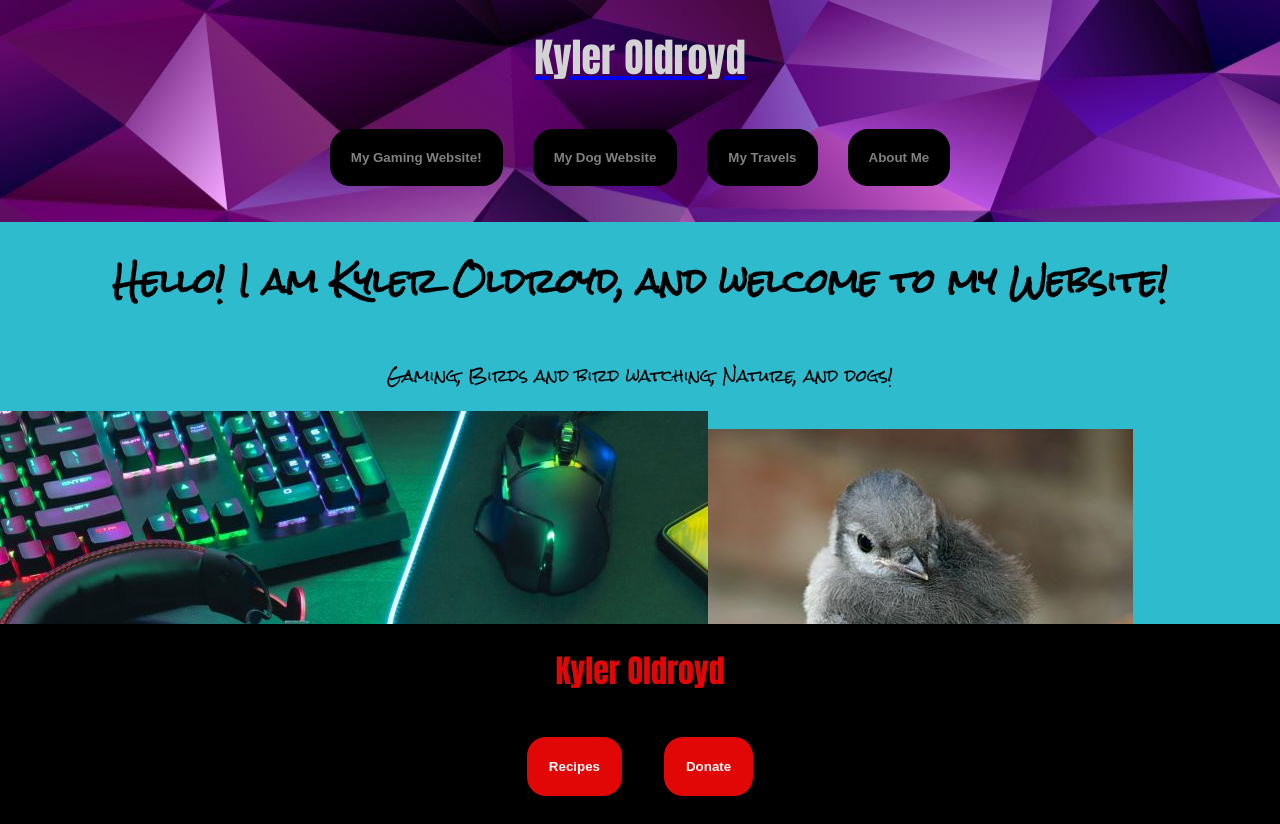
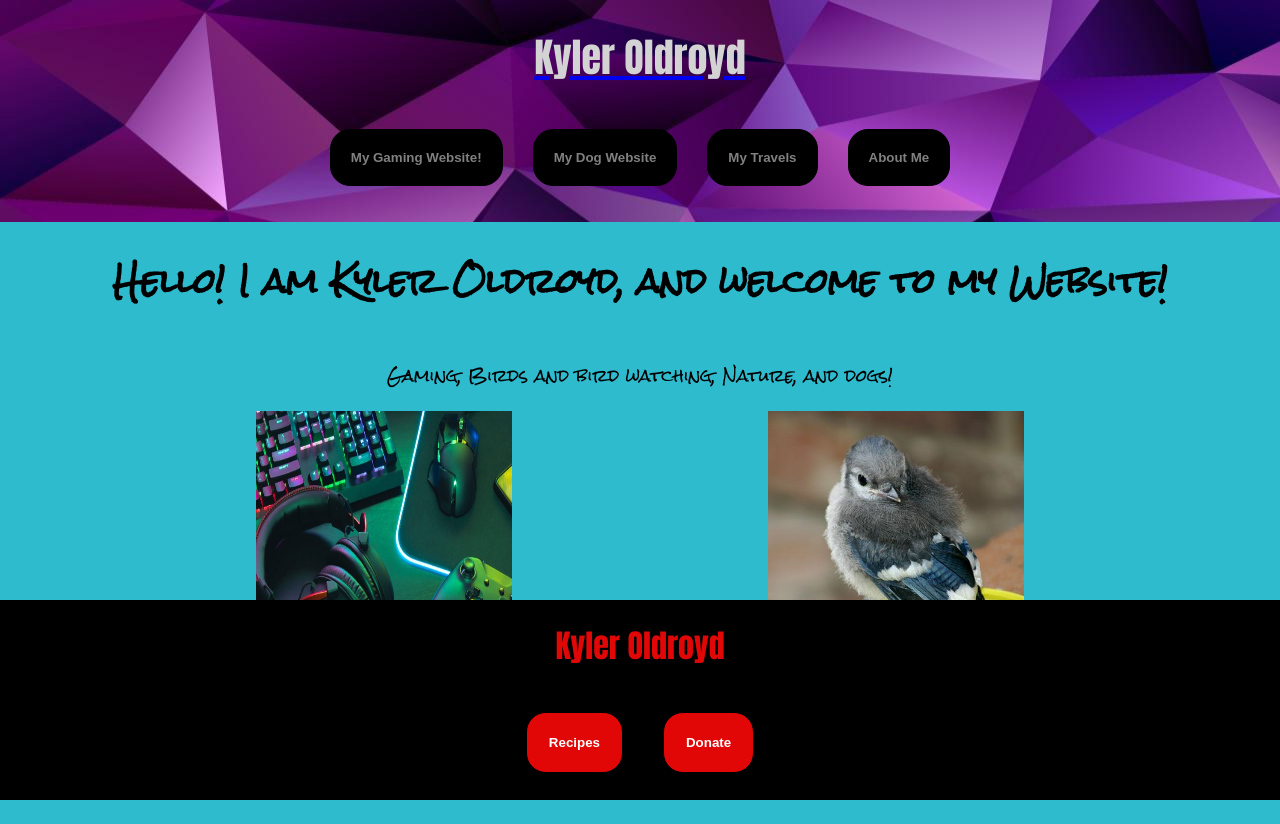
Before and after one commit to Jameson13B/kyler-oldroyd, a React (Create React App) app: page / in a window 1280 px wide. After the commit the page ends 800 px from the top, so only its background shows below. Built offline with nearby package versions, Linux system fonts and the light colour scheme.

Commit message:
fixed layout of pictures

```diff
--- a/src/views/Home.css
+++ b/src/views/Home.css
@@ -2,8 +2,14 @@
   font-family: "Rock Salt";
   display: flex;
   flex-direction: column;
-
 }
 .center {
   align-self: center;
 }
+.Pictures {
+  display: flex;
+  justify-content: space-evenly;
+}
+.HomePicture {
+  width: 20%;
+}
--- a/src/views/Home.js
+++ b/src/views/Home.js
@@ -9,8 +9,8 @@ export const Home = () => {
       <h1 className="center">Hello! I am Kyler Oldroyd, and welcome to my Website!</h1>
       <p className="center">Gaming, Birds and bird watching, Nature, and dogs!</p>
       <div className="Pictures">
-        <img alt="gaming" src={GamingPic} />
-        <img alt="blue jay" src={BlueJayPic} />
+        <img className="HomePicture" alt="gaming" src={GamingPic} />
+        <img className="HomePicture" alt="blue jay" src={BlueJayPic} />
       </div>
     </div>
   )
```
